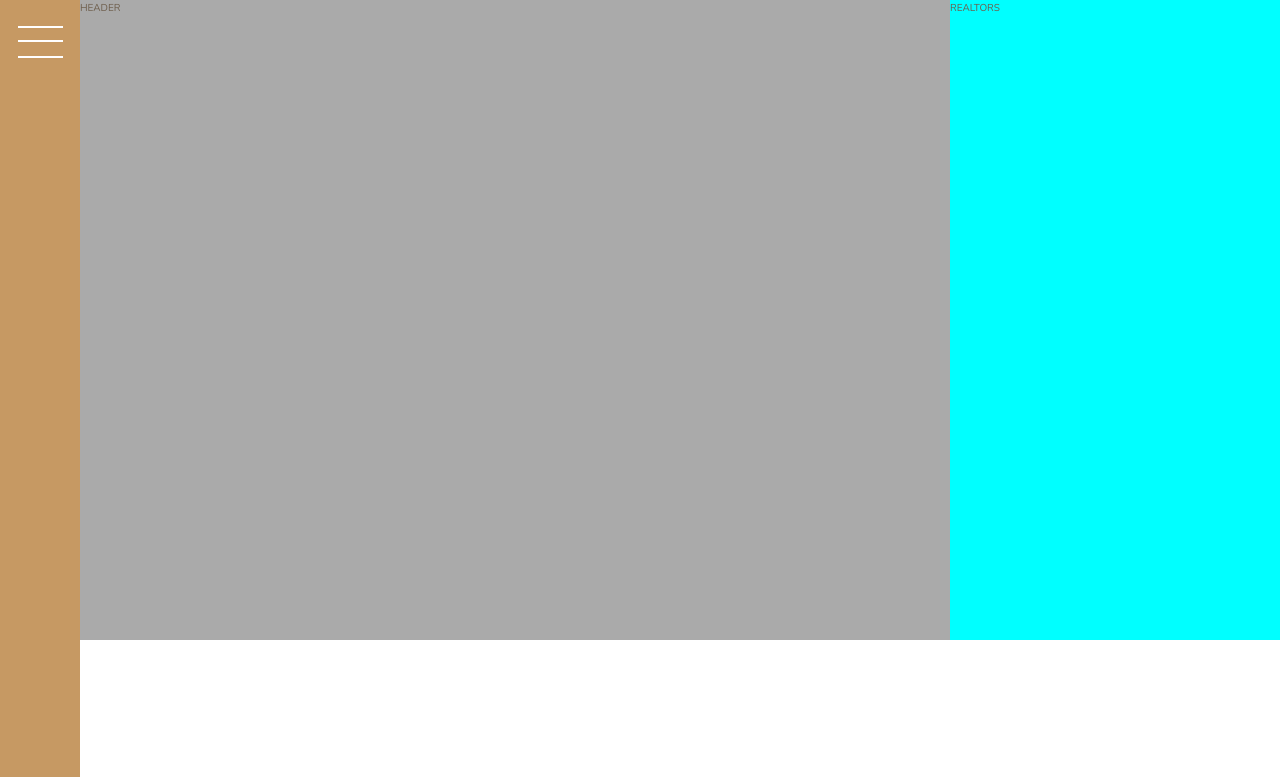
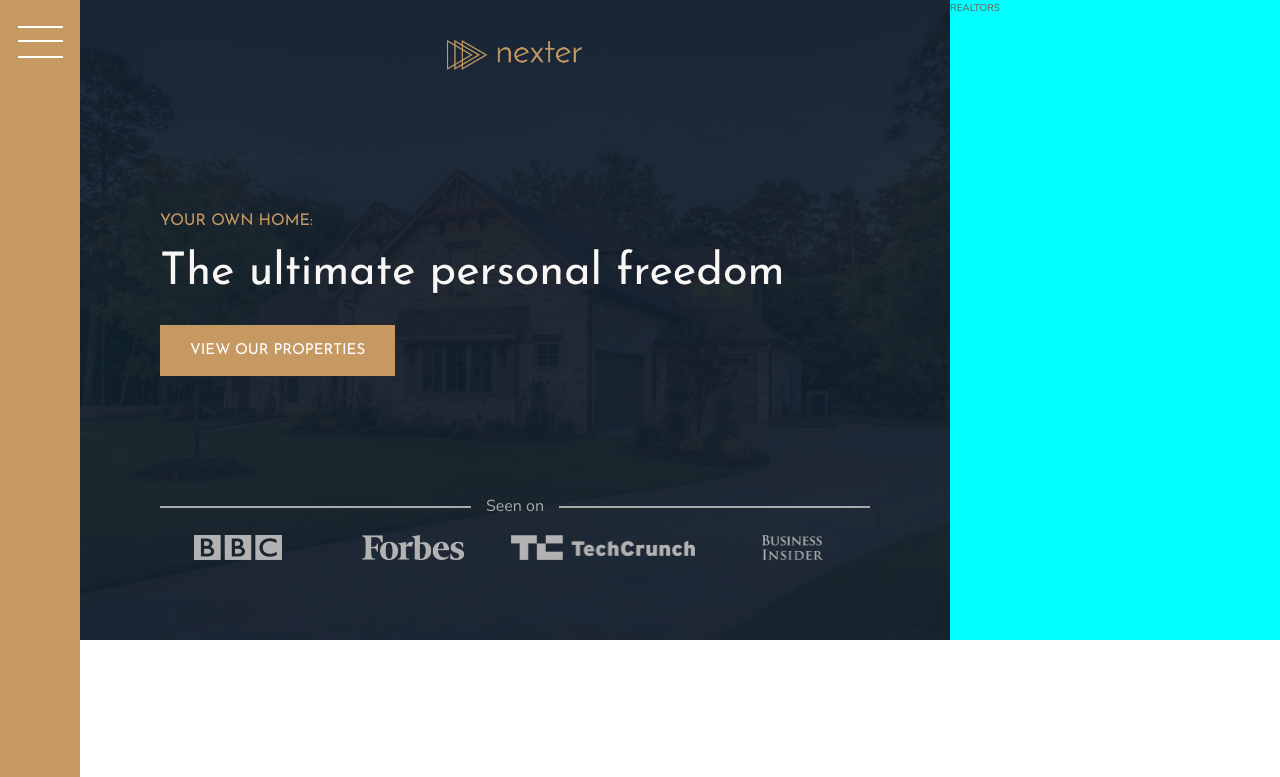
Before and after one commit to Ramy5/Nexter, a website: page index.html in a window 1280 px wide. Shown: the top 777 px of the page. Drawn offline with nearby package versions, Linux system fonts and the light colour scheme.

Commit message:
Create the beautiful header

```diff
--- a/index.html
+++ b/index.html
@@ -19,10 +19,22 @@
 </head>
 
 <body class="container">
-  <header class="header">HEADER</header>
   <div class="sidebar">
     <button class="sidebar__btn"></button>
   </div>
+  <header class="header">
+    <img src="./img/logo.png" alt="Logo" class="header__logo">
+    <h3 class="heading-3">Your own home:</h3>
+    <h1 class="heading-1">The ultimate personal freedom</h1>
+    <button class="main-btn header__btn">View our properties</button>
+    <div class="header__seenon">Seen on</div>
+    <div class="header__logos">
+      <img src="./img/logo-bbc.png" alt="BBC Logo">
+      <img src="./img/logo-forbes.png" alt="Forbes Logo">
+      <img src="./img/logo-techcrunch.png" alt="TechCrunch Logo">
+      <img src="./img/logo-bi.png" alt="Business Logo">
+    </div>
+  </header>
   <div class="realtors">REALTORS</div>
 
   <!-- START FEATURES SECTION -->
--- a/sass/base/_typography.scss
+++ b/sass/base/_typography.scss
@@ -5,6 +5,9 @@
 
 .heading-1 {
   @extend %heading;
+  font-size: 4.5rem;
+  line-height: 1;
+  color: $color-grey-light-1;
 }
 
 .heading-2 {
--- a/sass/layout/_header.scss
+++ b/sass/layout/_header.scss
@@ -1,4 +1,60 @@
 .header {
-  background-color: $color-grey-light-2;
+  background-image: linear-gradient(
+      rgba($color-secondary, 0.93),
+      rgba($color-secondary, 0.93)
+    ),
+    url("../img/hero.jpeg");
+
+  background-size: cover;
+  background-position: center;
+  padding: 8rem;
+  padding-top: 4rem;
+
   grid-column: full-start / col-end 6;
+  display: grid;
+  grid-template-rows: 1fr min-content minmax(6rem, min-content) 1fr;
+  grid-template-columns: minmax(min-content, max-content);
+  justify-content: center;
+  row-gap: 1.5rem;
+
+  &__logo {
+    height: 3rem;
+    justify-self: center;
+  }
+
+  &__btn {
+    align-self: start;
+    justify-self: start;
+  }
+
+  &__seenon {
+    font-size: 1.6rem;
+    color: $color-grey-light-2;
+    display: grid;
+    grid-template-columns: 1fr max-content 1fr;
+    align-items: center;
+    column-gap: 1.5rem;
+
+    &::before,
+    &::after {
+      content: "";
+      height: 2px;
+      background-color: currentColor;
+      display: block;
+    }
+  }
+
+  &__logos {
+    display: grid;
+    grid-template-columns: repeat(4, minmax(max-content, 1fr));
+    column-gap: 2rem;
+    align-items: center;
+    justify-items: center;
+
+    img {
+      max-height: 2.5rem;
+      max-width: 100%;
+      filter: brightness(0.7);
+    }
+  }
 }
```
Also changed, not shown: css/style.css.
